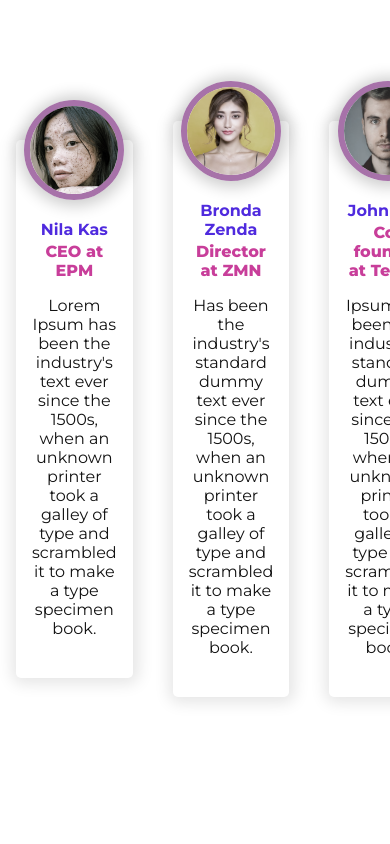
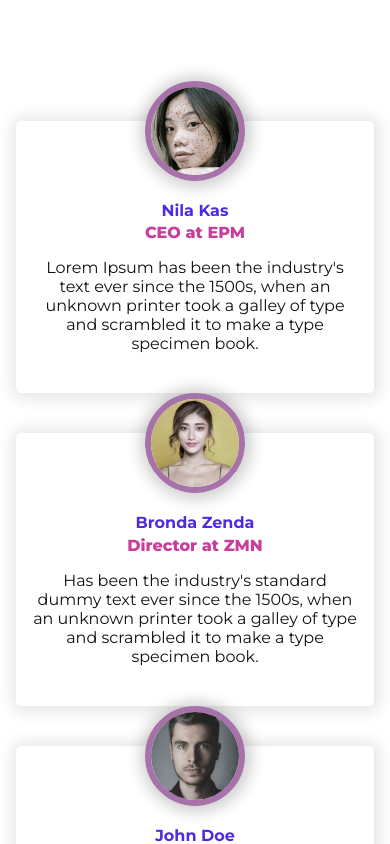
Before and after one commit to adrjmiranda/digital-agency, a React (Vite) app: page / in a window 390 px wide. Shown: the part 4380-5224 px from the top of the page. Built offline with nearby package versions, Linux system fonts and the light colour scheme.

Commit message:
feat: added responsiveness in the testimonials area

```diff
--- a/src/components/testimonials/style.ts
+++ b/src/components/testimonials/style.ts
@@ -9,4 +9,8 @@ export const Content = styled.div`
 	align-items: center;
 	gap: 2.5rem;
 	margin-top: 150px;
+
+	@media screen and (max-width: 940px) {
+		flex-direction: column;
+	}
 `;
```
